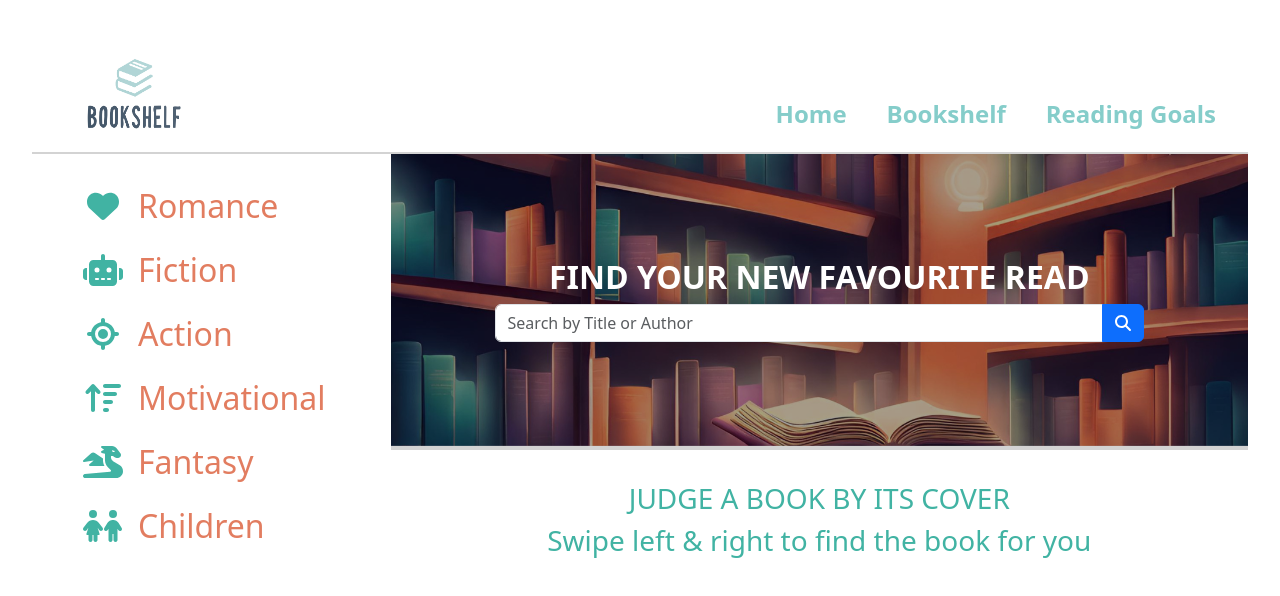
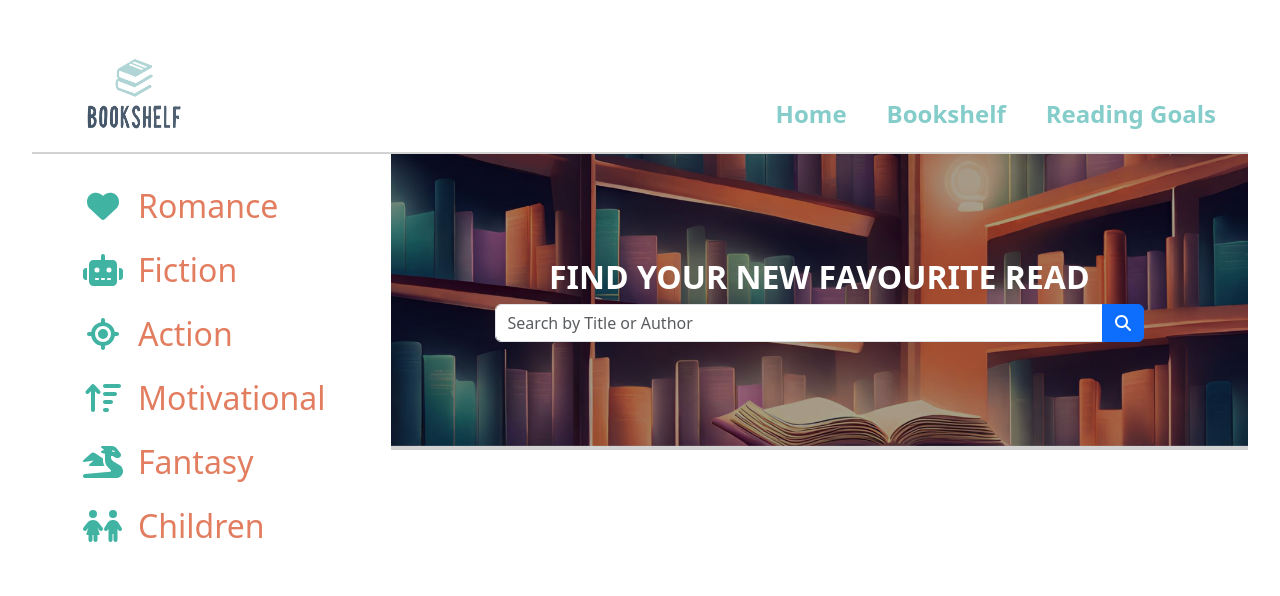
Before and after one commit to Mikaelcope/Nicoding_2.0, a React (Vite) app: page / in a window 1280 px wide. Shown: the top 596 px of the page. Built offline with nearby package versions, Linux system fonts and the light colour scheme.

Commit message:
genre headings added

```diff
--- a/src/components/Offcanvas/index.jsx
+++ b/src/components/Offcanvas/index.jsx
@@ -59,7 +59,7 @@ function RightSlider() {
         display: true,
         position: 'top',
         labels: {
-          color: 'white' // Add this line to change the legend text color
+          color: 'white'
         }
       },
     },
@@ -96,7 +96,7 @@ function RightSlider() {
         </Offcanvas.Body>
       </Offcanvas>
       <Modal show={showModal} onHide={handleCloseModal}>
-        <Modal.Header closeButton style={{ fontSize: '24px', fontWeight: 'bold', backgroundColor: '#85CDCA ' }}>Dragon Reader Unlocked</Modal.Header >
+        <Modal.Header closeButton style={{ fontSize: '24px', fontWeight: 'bold'}}>Dragon Reader Unlocked</Modal.Header >
           <ModalBody style={{ display: 'flex', justifyContent: 'center', alignItems: 'center'}} className="modal">
             <img src={dragonImage} alt="Dragon" style={{ width: '40%'}}/>
             <p>You are within the top 10% of readers in the UK !</p>
--- a/src/components/Swiper/BookSwiper.jsx
+++ b/src/components/Swiper/BookSwiper.jsx
@@ -104,7 +104,7 @@ const BookSwiper = ({ genre }) => {
 
               {books.map((book) => (
               <SwiperSlide key={book.id} className="swiper-slide">
-                  <div style={{ width: '100%', display: 'flex' }}>
+                <div style={{ width: '100%', display: 'flex' }}>
                     <img src={book.imageUrl} alt={book.volumeInfo.title} style={{ width: '100%', display: 'block'}} />
                     <div className="slide-box" style={{ background: 'rgba(0, 0, 0, 0.5)', color: '#fff', display: 'flex', justifyContent: 'space-evenly', alignItems: 'center' }}>
                       <FontAwesomeIcon id="icons" icon={faInfoCircle} onClick={() => toggleAccordion(book.id)} style={{ cursor: 'pointer'}} />
--- a/src/pages/Landingpage/index.jsx
+++ b/src/pages/Landingpage/index.jsx
@@ -23,8 +23,7 @@ function Landingpage() {
           <div className="book-categories"><Bookcatagories onGenreChange={handleGenreChange} /></div>
           <div className="disp-columns">
           <div className="search-display"><CardOutput setSwiper={setSwiper} /></div>
-          <div className="swiper-heading"><SwiperHeading /></div>
-          {swiper &&<div className="book-swiper"><BookSwiper genre={genre} /></div>}
+          {swiper &&<div className="book-swiper"><h1>{genre}</h1><BookSwiper genre={genre} /></div>}
           </div>
         </div>
       </div>
--- a/src/pages/Landingpage/style.css
+++ b/src/pages/Landingpage/style.css
@@ -17,6 +17,7 @@
   justify-content: center;
   align-items: center;
   display: flex;
+  flex-direction: column;
 }
 
 @media (max-width: 600px) {
--- a/src/pages/Readingchallenge/index.jsx
+++ b/src/pages/Readingchallenge/index.jsx
@@ -2,7 +2,7 @@ import React, {useState} from 'react';
 import './style.css'
 import dayjs from 'dayjs';
 import RightSlider from '../../components/Offcanvas/index';
-import GoalsModal from '../../components/Modal/modal';
+import GoalsModal from '../../components/Modal/Modal';
 import UserProgress from '../../components/Progress/index';
 function Readingchallenge() {
   const currentYear = dayjs().format('YYYY');
```
